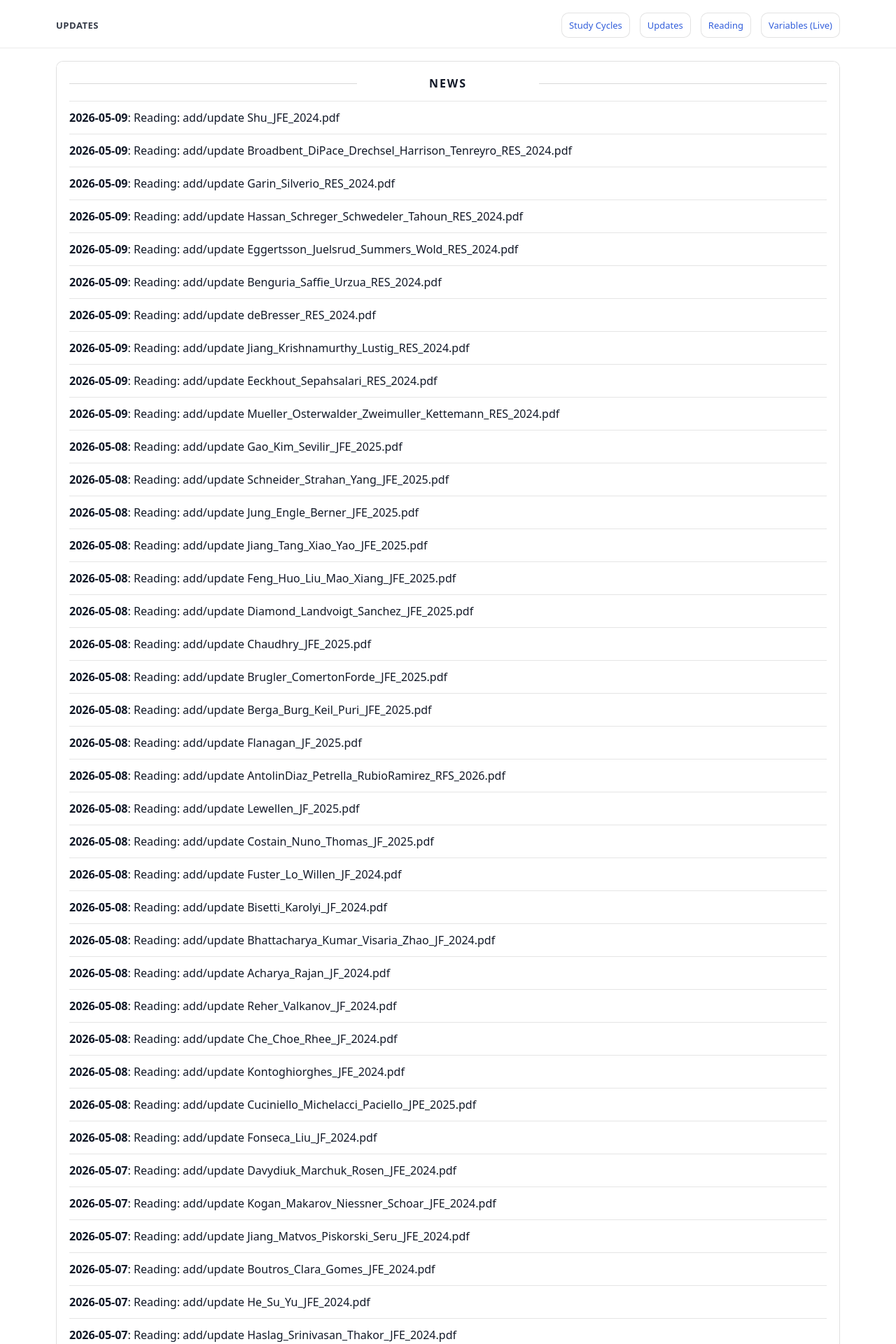
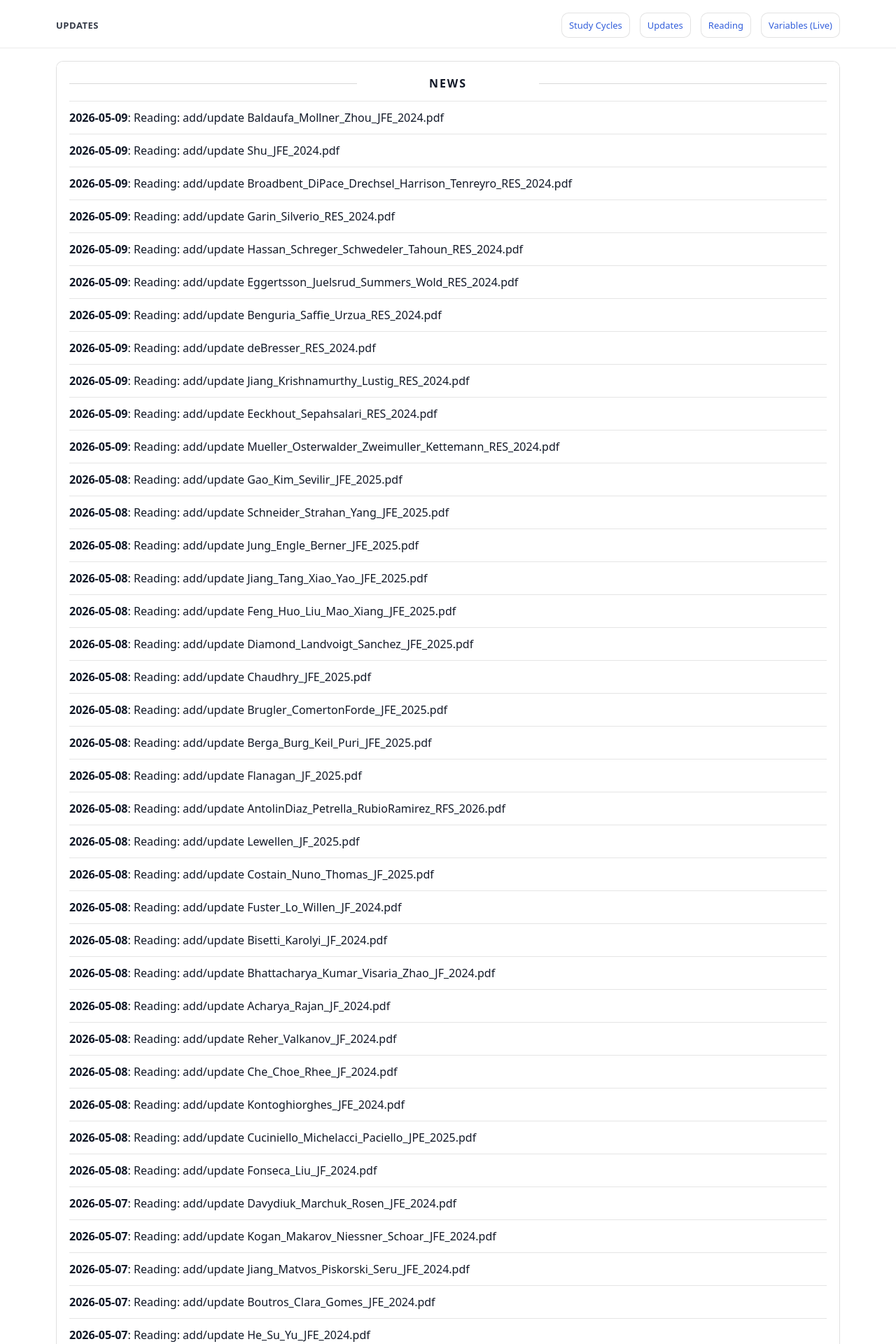
Before and after one commit to yaxinzn/study-archive, a Jekyll site: the page built from updates/index.md, in a window 1280 px wide. Shown: the top 1920 px of the page at 70% size. Built offline with Jekyll 4.4.1, drawn with Linux system fonts in a browser that asks for light colours; some of the changed text lies outside the part shown.

Commit message:
chore: update NEWS feed

```diff
--- a/_data/news.yml
+++ b/_data/news.yml
@@ -1,4 +1,7 @@
 # Auto-generated update history (sorted newest -> oldest). Do not edit manually.
+- ts: "1778314577"
+  date: "2026-05-09"
+  title: "Reading: add/update Baldaufa_Mollner_Zhou_JFE_2024.pdf"
 - ts: "1778313944"
   date: "2026-05-09"
   title: "Reading: add/update Shu_JFE_2024.pdf"
```
